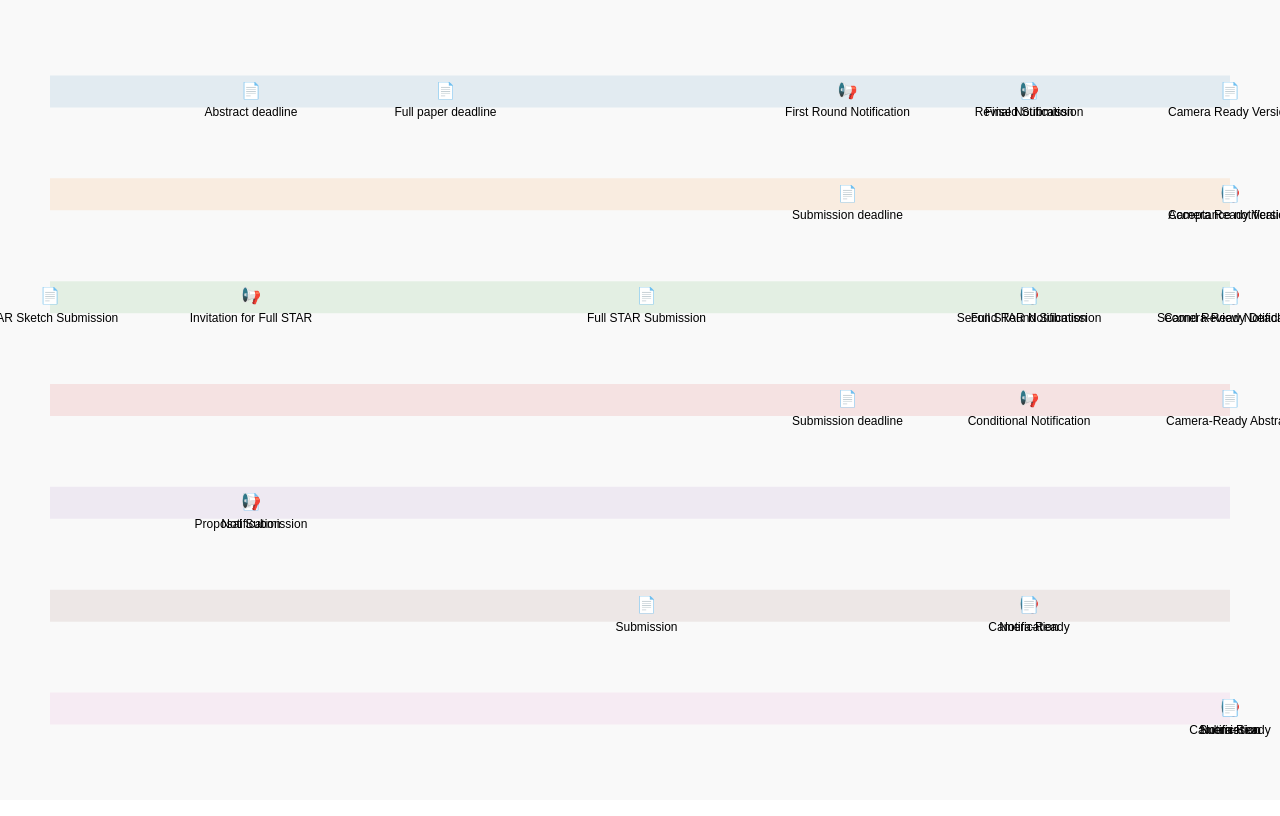
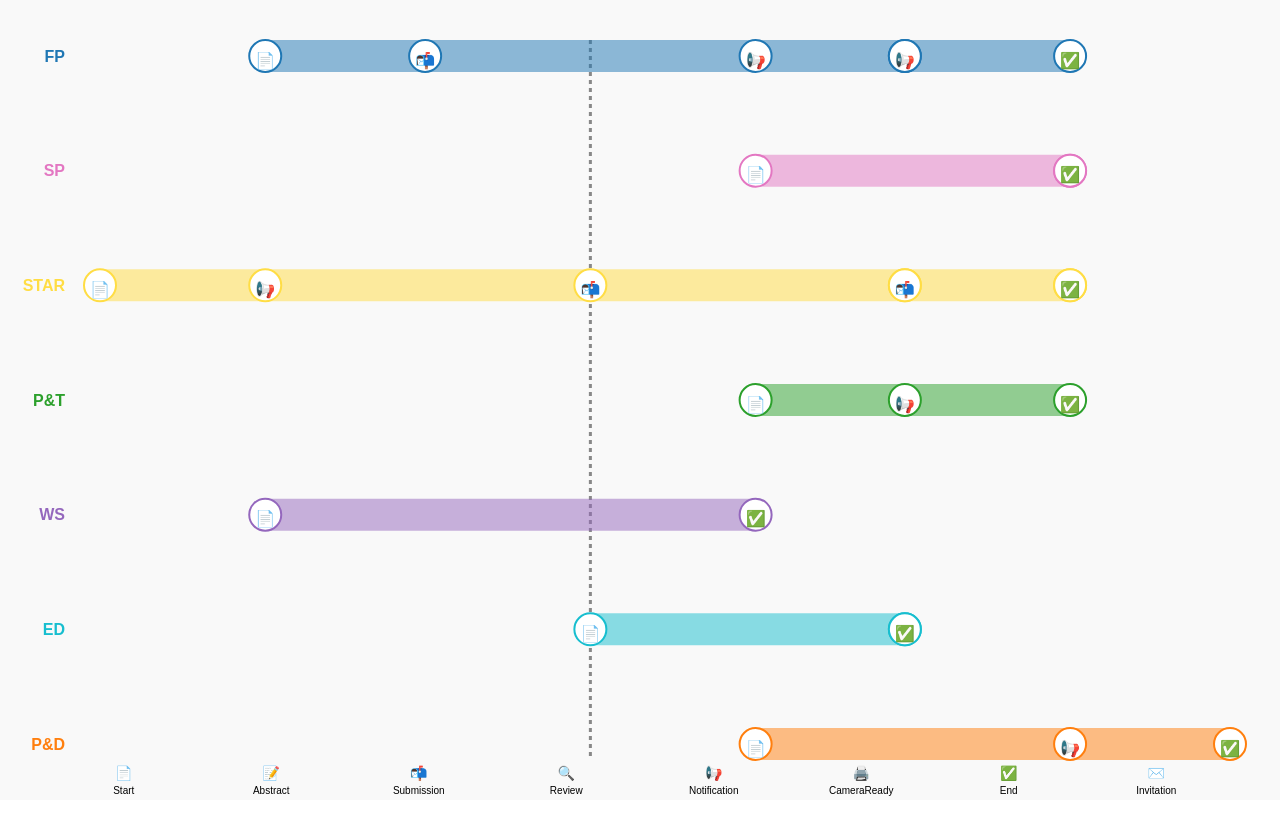
Before and after one commit to danylaksono/tube-timeline, a plain HTML site: page index.html in a window 1280 px wide. Drawn offline with nearby package versions, Linux system fonts and the light colour scheme.

Commit message:
First draft of interactive timeline for eurovis tracks.

```diff
--- a/index.html
+++ b/index.html
@@ -9,8 +9,8 @@
     svg { width: 100%; height: 100vh; background: #f9f9f9; }
     .milestone-icon { font-size: 16px; cursor: pointer; text-anchor: middle; alignment-baseline: middle; }
     .milestone-label { font-size: 12px; text-anchor: middle; }
-    .track-line { stroke-width: 32; opacity: 0.1; }
-    .today-line { stroke: red; stroke-width: 3; stroke-dasharray: 4; }
+    .track-line { stroke-width: 32; opacity: 0.5; }
+    .today-line { stroke: #888; stroke-width: 3; stroke-dasharray: 4; }
     .tooltip {
       position: absolute;
       background: #333;
@@ -31,84 +31,92 @@
 <script>const data = [
   {
     track: "Full Papers",
-    color: "#1f77b4",
+    label: "FP",
+    color: "#1F77B4", // Bright blue
     dates: [
-      { date: "11/2024", name: "Abstract deadline", type: "submission", url: "" },
+      { date: "11/2024", name: "Abstract deadline", type: "start", url: "" },
       { date: "12/2024", name: "Full paper deadline", type: "submission", url: "" },
       { date: "02/2025", name: "First Round Notification", type: "notification", url: "" },
       { date: "03/2025", name: "Revised Submission", type: "submission", url: "" },
       { date: "03/2025", name: "Final Notification", type: "notification", url: "" },
-      { date: "04/2025", name: "Camera Ready Version", type: "submission", url: "" }
+      { date: "04/2025", name: "Camera Ready Version", type: "end", url: "" }
     ]
     },
     {
     track: "Short Papers",
-    color: "#ff7f0e",
+    label: "SP",
+    color: "#E377C2", // Vivid red
     dates: [
-      { date: "02/2025", name: "Submission deadline", type: "submission", url: "" },
+      { date: "02/2025", name: "Submission deadline", type: "start", url: "" },
       { date: "04/2025", name: "Acceptance notification", type: "notification", url: "" },
-      { date: "04/2025", name: "Camera Ready Version", type: "submission", url: "" }
+      { date: "04/2025", name: "Camera Ready Version", type: "end", url: "" }
     ]
     },
     {
-    track: "STARs",
-    color: "#2ca02c",
+    track: "State of the Art Reports",
+    label: "STAR",
+    color: "#FFDD44", // Bright green
     dates: [
-      { date: "10/2024", name: "STAR Sketch Submission", type: "submission", url: "" },
+      { date: "10/2024", name: "STAR Sketch Submission", type: "start", url: "" },
       { date: "11/2024", name: "Invitation for Full STAR", type: "notification", url: "" },
       { date: "01/2025", name: "Full STAR Submission", type: "submission", url: "" },
       { date: "03/2025", name: "Full STAR Notification", type: "notification", url: "" },
       { date: "03/2025", name: "Second Round Submission", type: "submission", url: "" },
       { date: "04/2025", name: "Second Review Notification", type: "notification", url: "" },
-      { date: "04/2025", name: "Camera-Ready Deadline", type: "submission", url: "" }
+      { date: "04/2025", name: "Camera-Ready Deadline", type: "end", url: "" }
     ]
     },
     {
     track: "Panels & Tutorials",
-    color: "#d62728",
+    label: "P&T",
+    color: "#2CA02C", // Punchy yellow
     dates: [
-      { date: "02/2025", name: "Submission deadline", type: "submission", url: "" },
+      { date: "02/2025", name: "Submission deadline", type: "start", url: "" },
       { date: "03/2025", name: "Conditional Notification", type: "notification", url: "" },
-      { date: "04/2025", name: "Camera-Ready Abstract", type: "submission", url: "" }
+      { date: "04/2025", name: "Camera-Ready Abstract", type: "end", url: "" }
     ]
     },
     {
     track: "Workshops",
-    color: "#9467bd",
+    label: "WS",
+    color: "#9467BD", // Vivid purple
     dates: [
-      { date: "11/2024", name: "Proposal Submission", type: "submission", url: "" },
-      { date: "11/2024", name: "Notification", type: "notification", url: "" }
+      { date: "11/2024", name: "Proposal Submission", type: "start", url: "" },
+      { date: "02/2025", name: "Notification", type: "end", url: "" }
     ]
     },
     {
     track: "Education Papers",
-    color: "#8c564b",
+    label: "ED",
+    color: "#17BECF", // Bright orange
     dates: [
-      { date: "01/2025", name: "Submission", type: "submission", url: "" },
+      { date: "01/2025", name: "Submission", type: "start", url: "" },
       { date: "03/2025", name: "Notification", type: "notification", url: "" },
-      { date: "03/2025", name: "Camera-Ready", type: "submission", url: "" }
+      { date: "03/2025", name: "Camera-Ready", type: "end", url: "" }
     ]
     },
     {
     track: "Posters & Demos",
-    color: "#e377c2",
+    label: "P&D",
+    color: "#FF7F0E", // Bright cyan
     dates: [
-      { date: "04/2025", name: "Submission", type: "submission", url: "" },
+      { date: "02/2025", name: "Submission", type: "start", url: "" },
       { date: "04/2025", name: "Notification", type: "notification", url: "" },
-      { date: "04/2025", name: "Camera-Ready", type: "submission", url: "" }
+      { date: "05/2025", name: "Camera-Ready", type: "end", url: "" }
     ]
     }
 ];
 
 
 const typeIcons = {
-  submission: "📄",     // For anything being submitted
+  start: "📄",     // For anything being submitted
+  abstract: "📝",         // For abstract deadlines
+  submission: "📬", // For submission deadlines
+  review: "🔍",         // For review phases (internal or external)
   notification: "📢",   // For acceptance or review notifications
-  review: "🔍",         // For review phases (internal or external)
-  attendance: "🧑‍🏫",   // For events like presentations or intros
   cameraReady: "🖨️",    // Specifically for final camera-ready submissions
+  end: "✅",         // For final deadlines or camera-ready versions
   invitation: "✉️",     // For invitations to submit (e.g., for STARs)
-  abstract: "📝"         // For abstract deadlines
 };
 
 const parseDate = str => {
@@ -134,12 +142,13 @@ function render() {
 
   const g = svg.append("g").attr("transform", `translate(${margin.left},${margin.top})`);
   const spacing = isHorizontal ? 50 : 60;
-
   let xScale, yScale;
-
   if (isHorizontal) {
-    xScale = d3.scaleTime().domain(d3.extent(allDates)).range([0, width]);
-    yScale = d3.scalePoint().domain(trackNames).range([0, height]).padding(0.5);
+    xScale = d3.scaleTime().domain(d3.extent(allDates)).range([margin.left, width]);
+    // Uniform vertical spacing for lanes
+    const laneCount = trackNames.length;
+    const laneSpacing = (height - 32) / (laneCount - 1);
+    yScale = d3.scalePoint().domain(trackNames).range([16, height - 16]).padding(0);
 
     // Track lines
     g.selectAll(".track-line")
@@ -147,13 +156,48 @@ function render() {
       .enter()
       .append("line")
       .attr("class", "track-line")
-      .attr("x1", 0)
-      .attr("x2", width)
+      .attr("x1", d => {
+        const startDateObj = d.dates.find(date => date.type === "start");
+        return startDateObj ? xScale(startDateObj.parsed) : 0;
+      })
+      .attr("x2", d => {
+        const endDateObj = d.dates.find(date => date.type === "end");
+        return endDateObj ? xScale(endDateObj.parsed) : xScale(d.dates[d.dates.length - 1].parsed);
+      })
       .attr("y1", d => yScale(d.track))
       .attr("y2", d => yScale(d.track))
       .attr("stroke", d => d.color);
+
+    // Track labels (left of each line)
+    g.selectAll(".track-label")
+      .data(data)
+      .enter()
+      .append("text")
+      .attr("class", "track-label")
+      .attr("x", 15)
+      .attr("y", d => yScale(d.track))
+      .attr("dy", "0.35em")
+      .attr("text-anchor", "end")
+      .attr("font-weight", "bold")
+      .attr("fill", d => d.color)
+      .text(d => d.label || d.track)
+      .on("mouseover", function(event, d) {
+        tooltip.style("opacity", 1)
+          .html(`<strong>${d.track}</strong>`);
+      })
+      .on("mousemove", event => {
+        tooltip.style("left", (event.pageX + 10) + "px")
+             .style("top", (event.pageY - 28) + "px");
+      })
+      .on("mouseout", () => {
+        tooltip.style("opacity", 0);
+      });
+
   } else {
-    xScale = d3.scalePoint().domain(trackNames).range([0, width]).padding(0.5);
+    // Uniform horizontal spacing for lanes
+    const laneCount = trackNames.length;
+    const laneSpacing = (width - 32) / (laneCount - 1);
+    xScale = d3.scalePoint().domain(trackNames).range([16, width - 16]).padding(0);
     yScale = d3.scaleTime().domain(d3.extent(allDates)).range([0, height]);
 
     g.selectAll(".track-line")
@@ -161,27 +205,76 @@ function render() {
       .enter()
       .append("line")
       .attr("class", "track-line")
-      .attr("y1", 0)
-      .attr("y2", height)
+      .attr("y1", d => {
+        const startDateObj = d.dates.find(date => date.type === "start");
+        return startDateObj ? yScale(startDateObj.parsed) : 0;
+      })
+      .attr("y2", d => {
+        const endDateObj = d.dates.find(date => date.type === "end");
+        return endDateObj ? yScale(endDateObj.parsed) : yScale(d.dates[d.dates.length - 1].parsed);
+      })
       .attr("x1", d => xScale(d.track))
       .attr("x2", d => xScale(d.track))
       .attr("stroke", d => d.color);
+
+    // Track labels (top of each line)
+    g.selectAll(".track-label")
+      .data(data)
+      .enter()
+      .append("text")
+      .attr("class", "track-label")
+      .attr("x", d => xScale(d.track))
+      .attr("y", -15)
+      .attr("text-anchor", "middle")
+      .attr("font-weight", "bold")
+      .attr("fill", d => d.color)
+      .text(d => d.label || d.track)
+      .on("mouseover", function(event, d) {
+        tooltip.style("opacity", 1)
+          .html(`<strong>${d.track}</strong>`);
+      })
+      .on("mousemove", event => {
+        tooltip.style("left", (event.pageX + 10) + "px")
+             .style("top", (event.pageY - 28) + "px");
+      })
+      .on("mouseout", () => {
+        tooltip.style("opacity", 0);
+      });
+
   }
 
   // Draw milestones
   data.forEach(track => {
+
     const pos = isHorizontal
       ? { fixed: yScale(track.track), axis: d => xScale(d.parsed) }
       : { fixed: xScale(track.track), axis: d => yScale(d.parsed) };
-
+      // Draw milestone circles with icons inside
       g.selectAll()
         .data(track.dates)
         .enter()
+        .append("g")
+        .attr("transform", d => {
+        const x = isHorizontal ? pos.axis(d) : pos.fixed;
+        const y = isHorizontal ? pos.fixed : pos.axis(d);
+        return `translate(${x},${y})`;
+        })
+        .each(function(d) {
+        // Draw circle
+        d3.select(this)
+          .append("circle")
+          .attr("r", 16)
+          .attr("fill", "#fff")
+          .attr("stroke", track.color)
+          .attr("stroke-width", 2);
+
+        // Draw icon
+        d3.select(this)
           .append("text")
           .attr("class", "milestone-icon")
-      .attr(isHorizontal ? "x" : "y", d => pos.axis(d))
-      .attr(isHorizontal ? "y" : "x", pos.fixed)
-      .text(d => typeIcons[d.type])
+          .attr("dy", "0.35em")
+          .text(typeIcons[d.type]);
+        })
         .on("mouseover", function(event, d) {
         tooltip.style("opacity", 1)
           .html(`<strong>${d.name}</strong><br>${d.date}<br>${d.type}`);
@@ -197,16 +290,60 @@ function render() {
         if (d.url) window.open(d.url, "_blank");
         });
 
-    g.selectAll()
-      .data(track.dates)
-      .enter()
-      .append("text")
-      .attr("class", "milestone-label")
-      .attr(isHorizontal ? "x" : "y", d => pos.axis(d))
-      .attr(isHorizontal ? "y" : "x", pos.fixed + spacing / 2)
-      .text(d => d.name);
+    // g.selectAll()
+    //   .data(track.dates)
+    //   .enter()
+    //   .append("text")
+    //   .attr("class", "milestone-label")
+    //   .attr(isHorizontal ? "x" : "y", d => pos.axis(d))
+    //   .attr(isHorizontal ? "y" : "x", pos.fixed + spacing / 2)
+    //   .text(d => d.name);
+  });
+  // Remove any previous legend
+  svg.selectAll(".legend-group").remove();
+
+  const legendData = Object.entries(typeIcons);
+
+  const legendGroup = svg.append("g")
+    .attr("class", "legend-group");
+
+  // Legend layout
+  const legendPadding = 5;
+  const legendHeight = 30;
+  const legendY = svg.node().clientHeight - legendHeight - legendPadding;
+  const legendX = margin.left;
+  const legendWidth = svg.node().clientWidth - margin.left - margin.right;
+  const itemCount = legendData.length;
+  const itemSpacing = legendWidth / itemCount;
+
+
+  // Center items vertically in the rectangle
+  const iconY = legendY + legendHeight / 2 - 2;
+  const labelY = iconY + 16;
+
+  // Legend items
+  legendData.forEach((d, i) => {
+    const itemX = legendX + itemSpacing * i + itemSpacing / 2;
+
+    // Icon
+    legendGroup.append("text")
+      .attr("x", itemX)
+      .attr("y", iconY)
+      .attr("font-size", 14)
+      .attr("text-anchor", "middle")
+      .text(d[1]);
+
+    // Label (directly under icon)
+    legendGroup.append("text")
+      .attr("x", itemX)
+      .attr("y", labelY)
+      .attr("font-size", 10)
+      .attr("text-anchor", "middle")
+      .text(d[0].charAt(0).toUpperCase() + d[0].slice(1));
   });
 
+  // set today to the future for testing purposes
+  const today = new Date("2025-01-01"); // Uncomment to test
   // Today line
   if (today >= allDates[0] && today <= allDates[allDates.length - 1]) {
     const linePos = isHorizontal ? xScale(today) : yScale(today);
@@ -215,7 +352,8 @@ function render() {
       .attr(isHorizontal ? "x1" : "y1", linePos)
       .attr(isHorizontal ? "x2" : "y2", linePos)
       .attr(isHorizontal ? "y1" : "x1", 0)
-      .attr(isHorizontal ? "y2" : "x2", isHorizontal ? height : width);
+      .attr(isHorizontal ? "y2" : "x2", isHorizontal ? height : width)
+      .lower();
   }
 }
 
```
Lines whose indentation alone changed are shown as unchanged.
